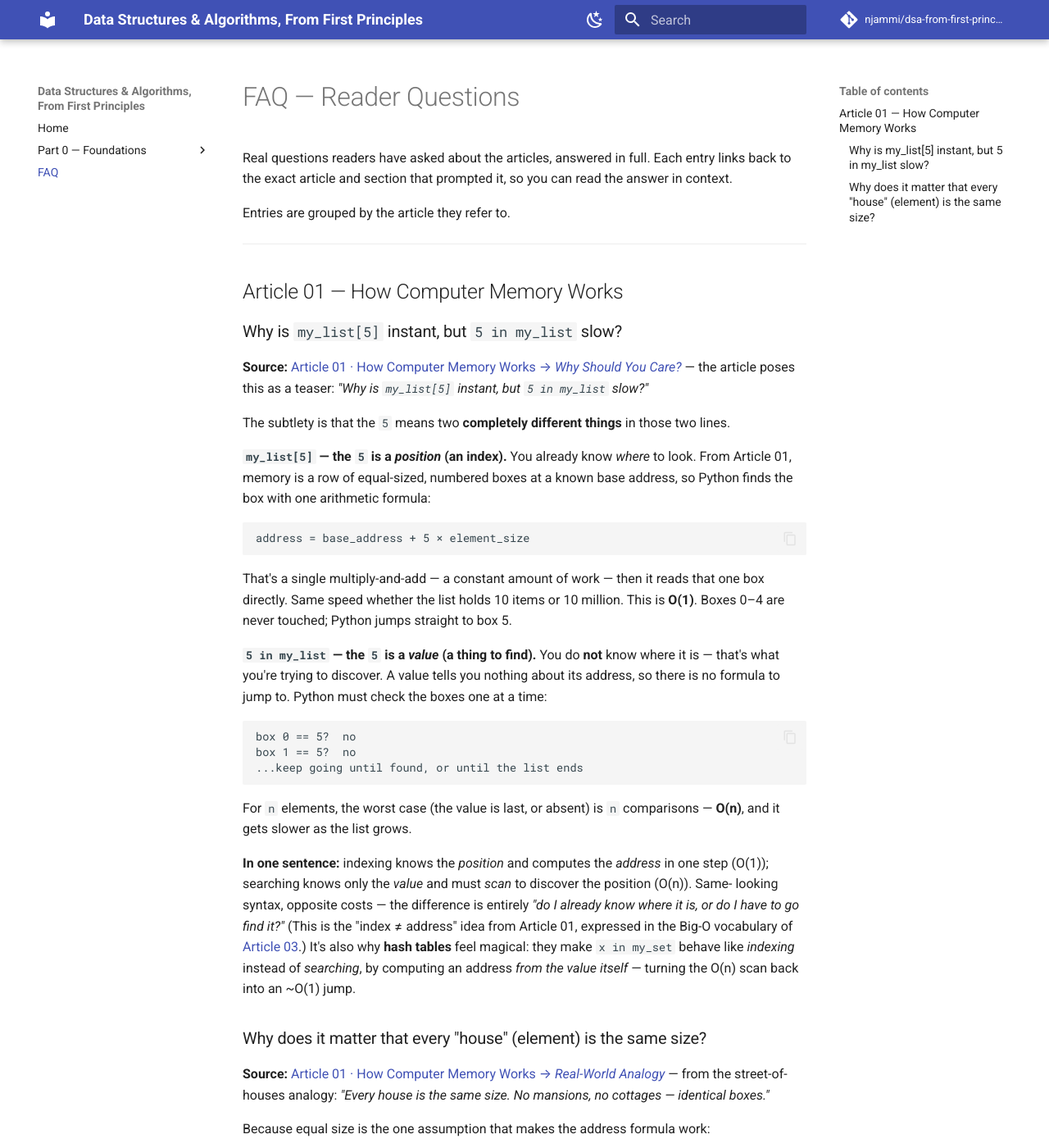
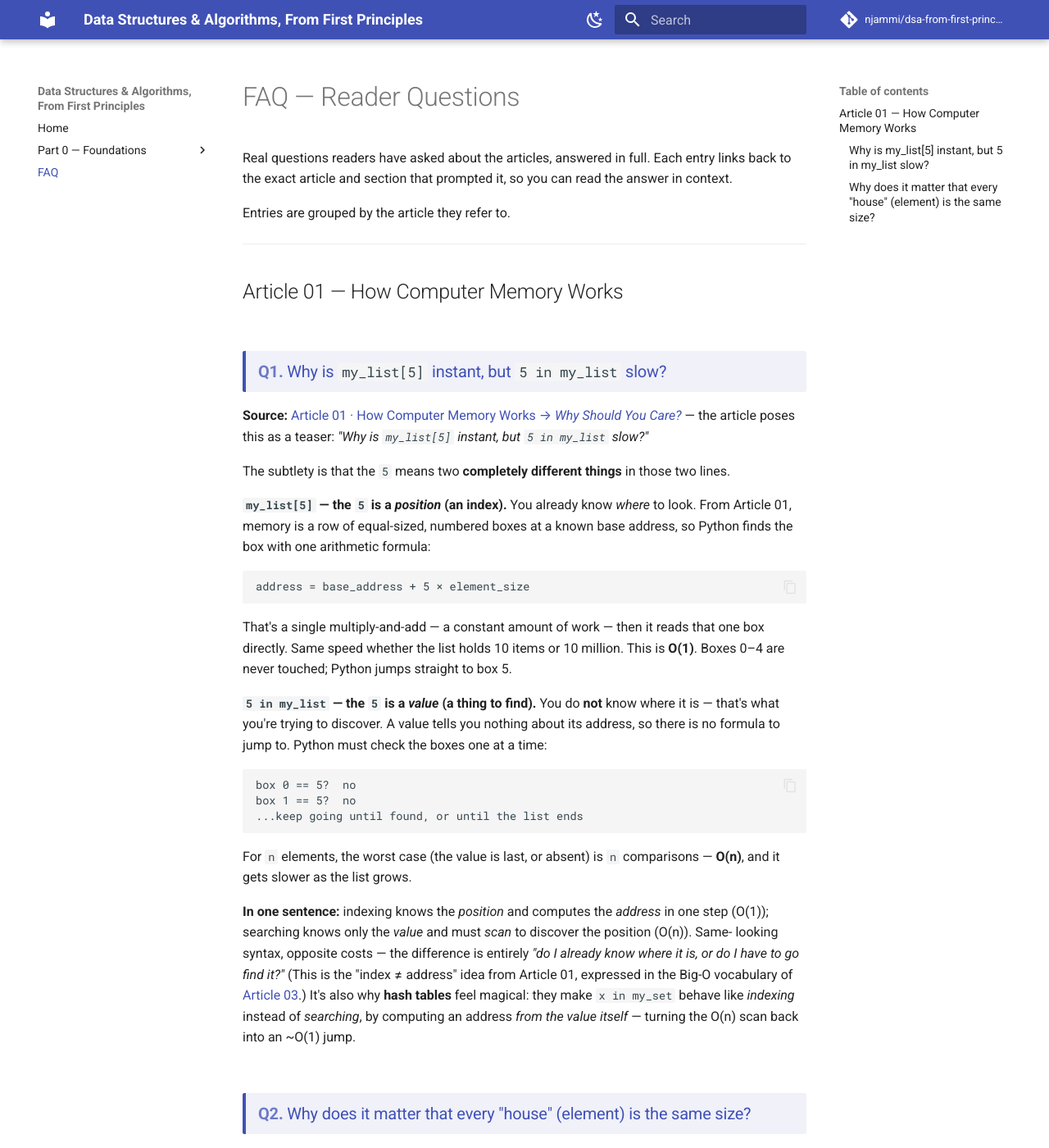
Before and after one commit to njammi/dsa-from-first-principles, an MkDocs documentation site: the page built from docs/faq.md, in a window 1280 px wide and 1400 px high. Shown: the whole window at 82% size. Built offline with MkDocs 1.6.1 and Material for MkDocs 9.7.7, drawn with Linux system fonts in a browser that asks for light colours; comment, search, counter and statistics services are not loaded.

Commit message:
Style FAQ questions: auto-numbered (Q1, Q2…), colored, bordered
- Add docs/stylesheets/extra.css (CSS counter + theme-aware color/border)
- Tag question headings with { .faq-q }; wire extra_css in mkdocs.yml
- Update capture practice (WORKSPACE.md) to require the .faq-q tag

Co-Authored-By: Claude Opus 4.8 <noreply@anthropic.com>

```diff
--- a/docs/faq.md
+++ b/docs/faq.md
@@ -51,7 +51,7 @@ the Big-O vocabulary of [Article 03](part-0-foundations/03-big-o-notation.md).)
 *searching*, by computing an address *from the value itself* — turning the O(n) scan back into
 an ~O(1) jump.
 
-### Why does it matter that every "house" (element) is the same size?
+### Why does it matter that every "house" (element) is the same size? { .faq-q }
 
 **Source:** [Article 01 · How Computer Memory Works → *Real-World Analogy*](part-0-foundations/01-how-computer-memory-works.md#real-world-analogy)
 — from the street-of-houses analogy: *"Every house is the same size. No mansions, no cottages
--- /dev/null
+++ b/docs/stylesheets/extra.css
@@ -0,0 +1,25 @@
+/* ---- FAQ question styling ----
+   Questions are tagged `{ .faq-q }` (via attr_list). They get an auto-incrementing
+   "Q1. / Q2." number and a colored, bordered treatment so they stand out from the
+   article subheadings. Uses Material's theme variables, so it adapts to light/dark. */
+
+.md-typeset {
+  counter-reset: faq;   /* restart numbering per page; unused on non-FAQ pages */
+}
+
+.md-typeset h3.faq-q {
+  counter-increment: faq;
+  color: var(--md-primary-fg-color);
+  border-left: 0.2rem solid var(--md-primary-fg-color);
+  background-color: color-mix(in srgb, var(--md-primary-fg-color) 8%, transparent);
+  padding: 0.5rem 0.75rem;
+  border-radius: 0.1rem;
+  margin-top: 2.75em;
+  scroll-margin-top: 3.5rem;   /* so anchor links don't hide it under the header */
+}
+
+.md-typeset h3.faq-q::before {
+  content: "Q" counter(faq) ". ";
+  font-weight: 700;
+  opacity: 0.75;
+}
--- a/mkdocs.yml
+++ b/mkdocs.yml
@@ -47,6 +47,9 @@ markdown_extensions:
 plugins:
   - search
 
+extra_css:
+  - stylesheets/extra.css
+
 nav:
   - Home: index.md
   - "Part 0 — Foundations":
```
Also changed, not shown: other parts of docs/faq.md (+1 -1 lines), WORKSPACE.md (+1 -1 lines).
